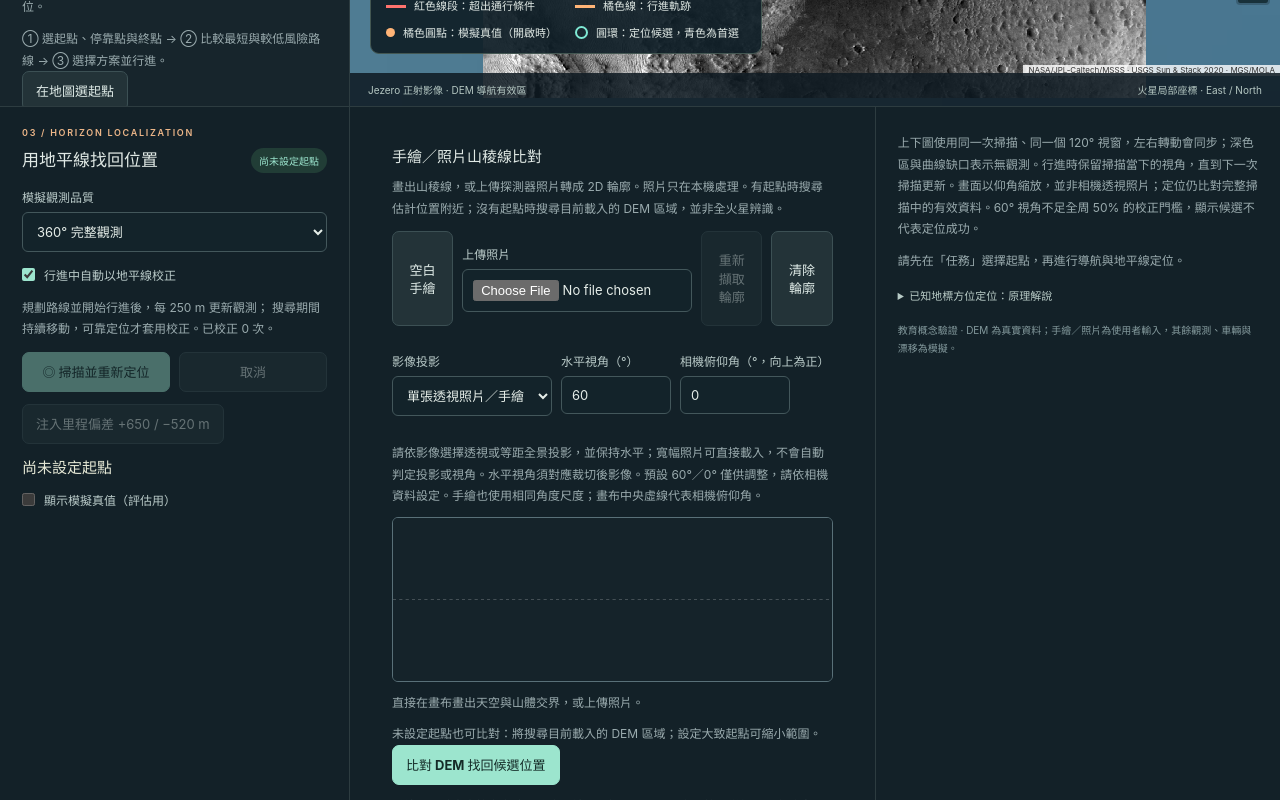
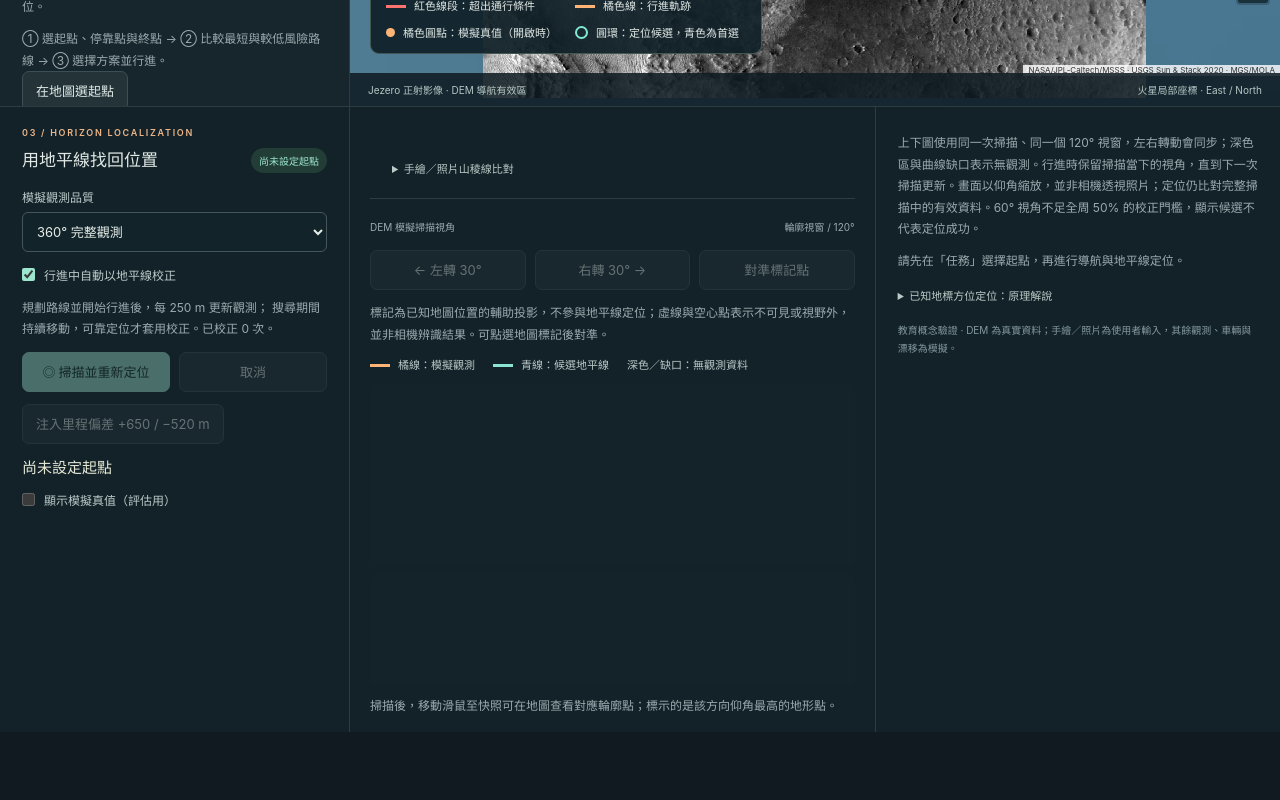
Before and after one commit to atlasforcn/NASA-SPACE-APPS-2026, a Vue app: page / in a window 1280 px wide. Shown: the part 440-1240 px from the top of the page. After the commit the page ends 1172 px from the top, so only its background shows below. Built offline with nearby package versions, Linux system fonts and the light colour scheme.

Commit message:
ui: make horizon matching panel collapsible

```diff
--- a/src/components/HorizonInput.vue
+++ b/src/components/HorizonInput.vue
@@ -82,8 +82,8 @@ onMounted(paint);
 onBeforeUnmount(() => { loadToken++; image?.close(); });
 </script>
 <template>
-  <section class="horizon-input group" aria-label="手繪或照片定位">
-    <h3>手繪／照片山稜線比對</h3>
+  <details class="horizon-input group" aria-label="手繪或照片定位">
+    <summary>手繪／照片山稜線比對</summary>
     <p class="hint">畫出山稜線，或上傳探測器照片轉成 2D 輪廓。照片只在本機處理。有起點時搜尋估計位置附近；沒有起點時搜尋目前載入的 DEM 區域，並非全火星辨識。</p>
     <div class="button-row">
       <button id="horizon-blank" @click="blank">空白手繪</button>
@@ -104,10 +104,12 @@ onBeforeUnmount(() => { loadToken++; image?.close(); });
     <p id="horizon-search-scope" class="hint">{{ !s.ready ? "正在載入 DEM，完成後即可比對。" : s.regionLoading ? "正在切換地形區域，完成後即可比對。" : s.searching ? "正在比對；可使用「取消」停止搜尋。" : s.hasStart ? "搜尋範圍：目前估計位置附近。" : "未設定起點也可比對：將搜尋目前載入的 DEM 區域；設定大致起點可縮小範圍。" }}</p>
     <button id="horizon-match" class="primary" :disabled="!s.ready || s.searching || s.regionLoading" @click="match">比對 DEM 找回候選位置</button>
     <p class="hint">手繪與照片尚未校準定位可信度；結果只提供候選，不自動校正導航。視角狹窄、平坦山稜或相機角度有誤時，可能無法判定位置。</p>
-  </section>
+  </details>
 </template>
 <style scoped>
 .horizon-input { margin-bottom: 20px; }
+summary { cursor: pointer; font-weight: 700; }
+.horizon-input[open] > summary { margin-bottom: 16px; }
 #horizon-editor { width: 100%; height: auto; max-height: none; display: block; touch-action: none; cursor: crosshair; border: 1px solid #597078; }
 input[type="number"] { width: 110px; }
 input[type="file"] { max-width: 230px; }
```
